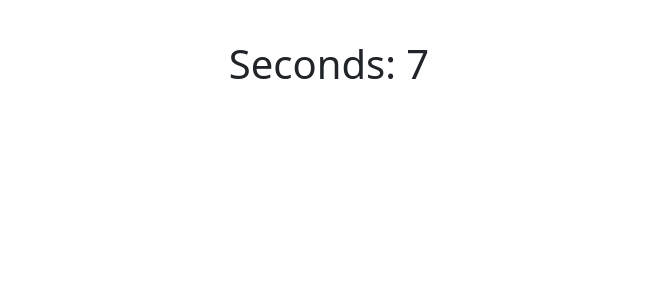
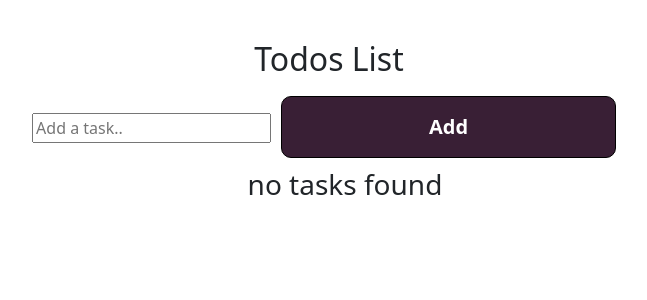
Before and after one commit to merakesh1/app1, a React (Create React App) app: page / in a window 1280 px wide. Shown: the top 300 px of the page, without its empty margins (311-958 px from the left). Built offline with nearby package versions, Linux system fonts and the light colour scheme.

Commit message:
class based components complete notes woth code

```diff
--- a/src/App.js
+++ b/src/App.js
@@ -255,11 +255,38 @@ export default function App() {
   );
 } */
 
-import Timer1 from "./classComponents/Timer1";
+/* import Timer1 from "./classComponents/Timer1";
 export default function App() {
   return (
     <>
       <Timer1 />
     </>
   );
+} */
+
+/* import Parent from "./classComponents/P1";
+import "./App.css"
+export default function App() {
+  return (
+    <Parent />
+  )
+} */
+
+/* import Greet from "./classComponents/Greet";
+export default function App() {
+  return (
+    <>
+      <h2>Welcome Back!</h2>
+      <Greet name="rohan" />
+      <Greet />
+    </>
+  )
+} */
+
+import TodoList from "./classComponents/Todos";
+import "./App.css"
+export default function App() {
+  return (
+    <TodoList />
+  )
 }
--- /dev/null
+++ b/src/classComponents/Greet.jsx
@@ -0,0 +1,16 @@
+import { Component } from 'react';
+class Greet extends Component {
+  render() {
+    return (
+      <div>
+        <h3>We are pleased to have you here {this.props.name}!</h3>
+      </div>
+    );
+  }
+}
+
+Greet.defaultProps = {
+  name: 'Guest',
+};
+
+export default Greet;
--- /dev/null
+++ b/src/classComponents/P1.jsx
@@ -0,0 +1,29 @@
+import { Component } from 'react';
+import Child from './C1';
+
+class Parent extends Component {
+  constructor(props) {
+    super(props);
+    this.state = {
+      message: 'login!',
+    };
+  }
+
+  handleClick = () => {
+    this.setState({
+      message: this.state.message === 'login!' ? 'logout!' : 'login!',
+    });
+  };
+
+  render() {
+    return (
+      <div>
+        <h2>Welcome!</h2>
+        <h3>{this.state.message}</h3>
+        <Child onClick={this.handleClick} />
+      </div>
+    );
+  }
+}
+
+export default Parent;
--- /dev/null
+++ b/src/classComponents/Todos.jsx
@@ -0,0 +1,74 @@
+import { Component } from 'react';
+
+class TodoList extends Component {
+  constructor(props) {
+    super(props);
+    this.state = {
+      todos: [],
+      input: '',
+    };
+  }
+  handleInput = (event) => {
+    this.setState({
+      input: event.target.value,
+    });
+  };
+
+  addTodo = () => {
+    if (this.state.input !== '') {
+      if (this.state.input.trim()) {
+        this.setState({
+          todos: [...this.state.todos, this.state.input],
+          input: '',
+        });
+      }
+    } else {
+      alert('Please add some task to continue...');
+    }
+  };
+
+  componentDidMount() {
+    console.log('TodoList is mounted...');
+  }
+
+  componentDidUpdate(prevProps, prevState) {
+    if (prevState.todos.length !== this.state.todos.length) {
+      console.log('Todos is updated:', this.state.todos);
+    }
+  }
+
+  render() {
+    return (
+      <div>
+        <div>
+          <h2>Todos List</h2>
+          <input
+            type='text'
+            value={this.state.input}
+            onChange={this.handleInput}
+            placeholder='Add a task..'
+          />
+          <button onClick={this.addTodo}>Add</button>
+        </div>
+        <div>
+          <ul>
+            {this.state.todos.length > 0 ? (
+              /* this.state.todos.map((todo, index) =>
+                <li key={index}>{todo}</li>
+              ) */
+              this.state.todos.map((todo, index) => {
+                return <li key={index}>{todo}</li>;
+              })
+            ) : (
+              <>
+                <h3>no tasks found</h3>
+              </>
+            )}
+          </ul>
+        </div>
+      </div>
+    );
+  }
+}
+
+export default TodoList;
```
Also changed, not shown: src/classComponents/C1.jsx (added, +11 -0 lines), 1 other file (tests, documents, lock files or other folders).
